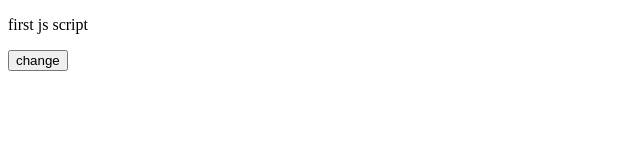
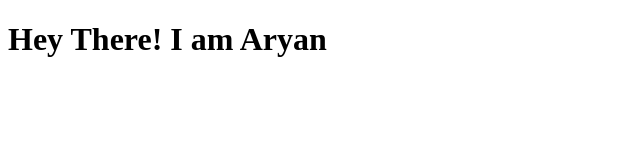
Before and after one commit to AryanSai/AryanSai.github.io, a plain HTML site: page index.html in a window 1280 px wide. Shown: the whole page, without its empty margins (0-640 px from the left). Drawn offline with Linux system fonts and the light colour scheme.

Commit message:
Initial commit

```diff
--- a/index.html
+++ b/index.html
@@ -2,11 +2,7 @@
 <html>
 
 <body>
-    <p id="p">first js script</p>
-
-    <script src="script.js">  </script>
-
-    <button onclick="myfunction()"> change </button>
+    <h1>Hey There! I am Aryan</h1>
 
 </body>
 
```
